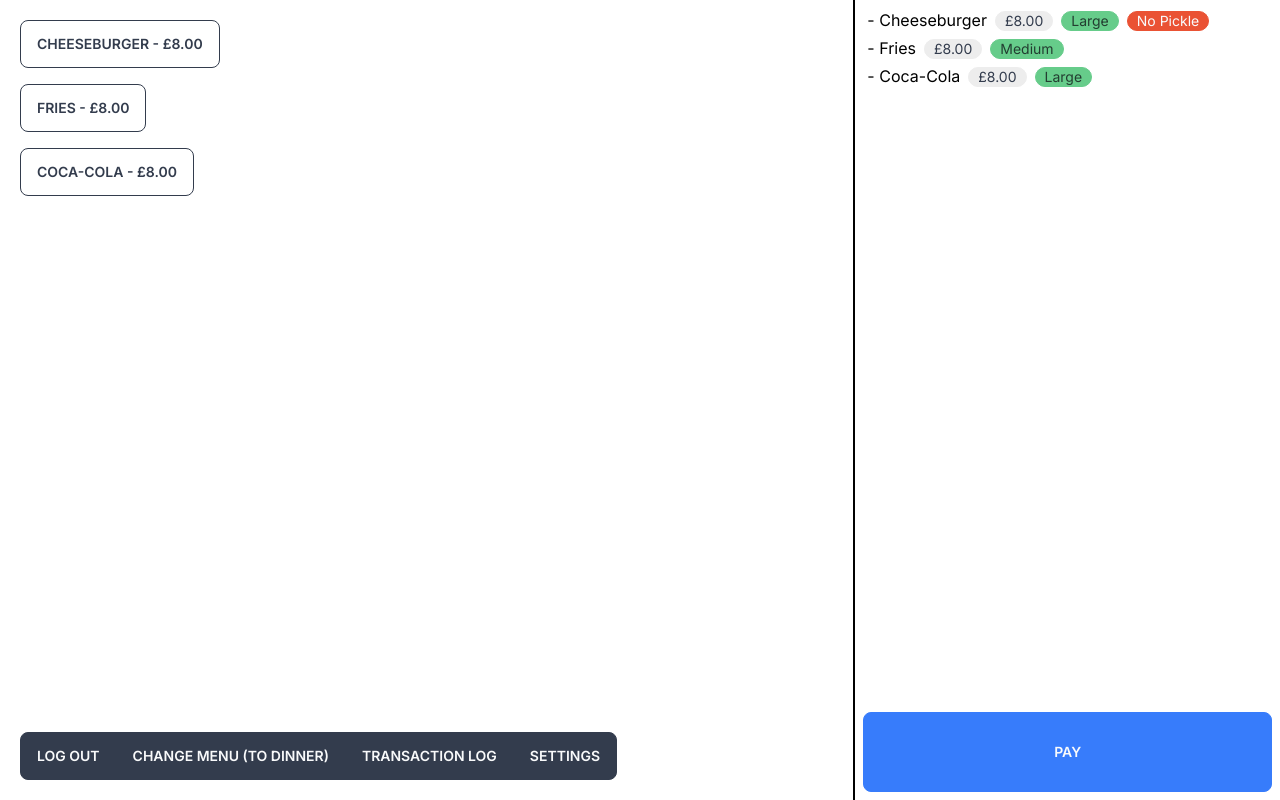
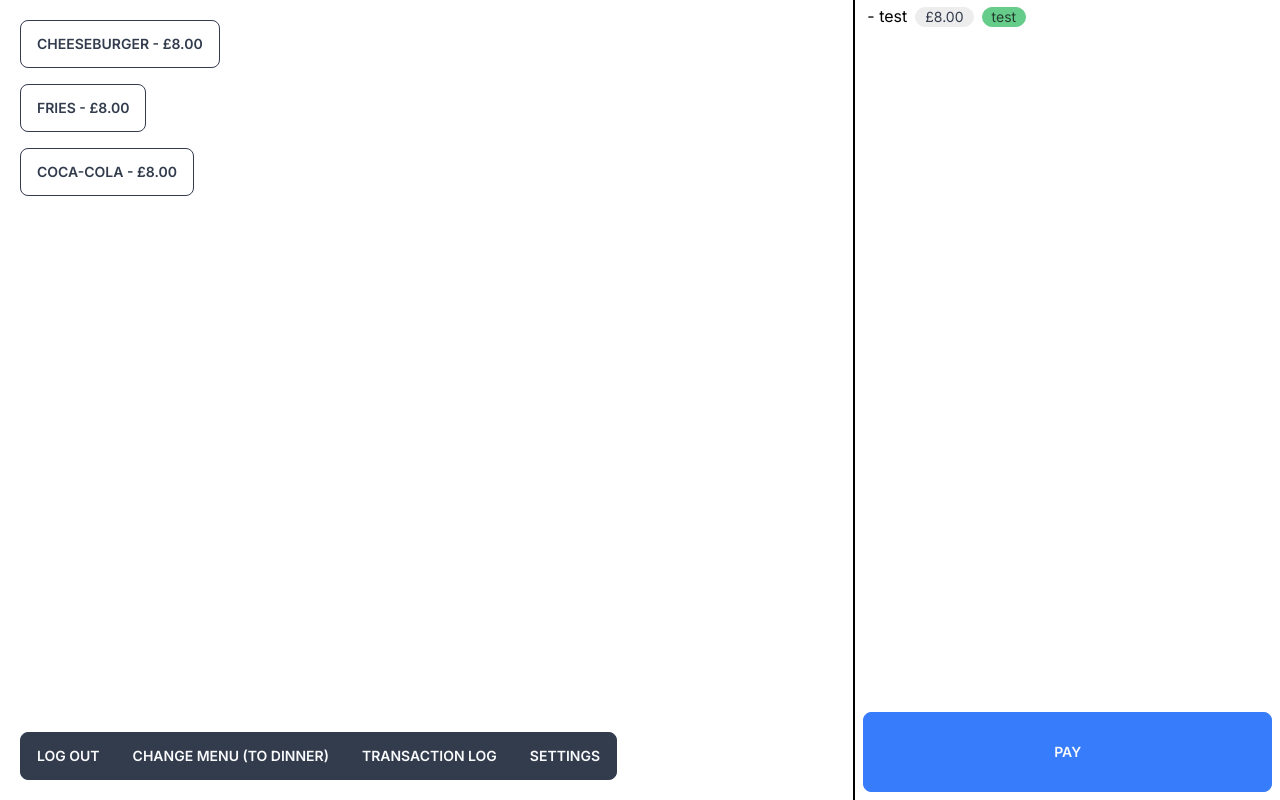
Before and after one commit to atbu/pos-system, a Next.js app: page / in a window 1280 px wide. Built offline with nearby package versions, Linux system fonts and the light colour scheme.

Commit message:
Attempting to make OrderItems dynamic using list

```diff
--- a/app/components/CurrentOrder.tsx
+++ b/app/components/CurrentOrder.tsx
@@ -1,16 +1,28 @@
 import React from 'react'
 import OrderItem from './OrderItem'
+
+let orderItems = [{
+  name: 'test',
+  price: 8,
+  size: 'test'
+}];
+
+function addItemToOrder(name: string, price: number, size: string){
+  orderItems.push({name, price, size});
+}
 
 const CurrentOrder = () => {
   return (
     <div>
-      <ul className='pt-1'>
-        <OrderItem name="Cheeseburger" size="Large" price={8} requirements="No Pickle"></OrderItem>
-        <OrderItem name="Fries" price={8} size="Medium"></OrderItem>
-        <OrderItem name="Coca-Cola" price={8} size="Large"></OrderItem>
-      </ul>
-      <div className='absolute bottom-2 right-2 left-2'>
-          <button className='btn btn-secondary btn-block h-20'>PAY</button>
+      <>
+        {orderItems.map(item => (
+          <OrderItem name={item.name} price={item.price} size={item.size}></OrderItem>
+        ))}
+      </>
+      <div>
+        <div className='absolute bottom-2 right-2 left-2'>
+            <button className='btn btn-secondary btn-block h-20'>PAY</button>
+        </div>
       </div>
     </div>
   )
--- a/app/components/Item.tsx
+++ b/app/components/Item.tsx
@@ -1,10 +1,14 @@
+'use client';
 import React from 'react'
 
-const Item = ( { name, price }: { name: string; price: string} ) => {
+const Item = ( { name, price }: { name: string; price: number } ) => {
+  function handleClick(name: string, price: number) {
+    console.log(name, price)
+  }
   return (
     <div>
-      <button className="btn btn-outline">
-          { name } - { price }
+      <button className="btn btn-outline" onClick={() => handleClick(name, price)}>
+          { name } - { '£' + price.toFixed(2).toString() }
       </button>
     </div>
   )
--- a/app/components/ItemGrid.tsx
+++ b/app/components/ItemGrid.tsx
@@ -4,9 +4,9 @@ import Item from './Item'
 const ItemGrid = () => {
   return (
     <div className='grid gap-4'>
-        <Item name="Cheeseburger" price="£8.00"></Item>
-        <Item name="Fries" price="£8.00"></Item>
-        <Item name="Coca-Cola" price="£8.00"></Item>
+        <Item name="Cheeseburger" price={8}></Item>
+        <Item name="Fries" price={8}></Item>
+        <Item name="Coca-Cola" price={8}></Item>
     </div>
   )
 }
--- a/app/page.tsx
+++ b/app/page.tsx
@@ -1,3 +1,4 @@
+import {useState} from 'react'
 import BottomBar from "./components/BottomBar"
 import CurrentOrder from "./components/CurrentOrder"
 import ItemGrid from './components/ItemGrid'
```
